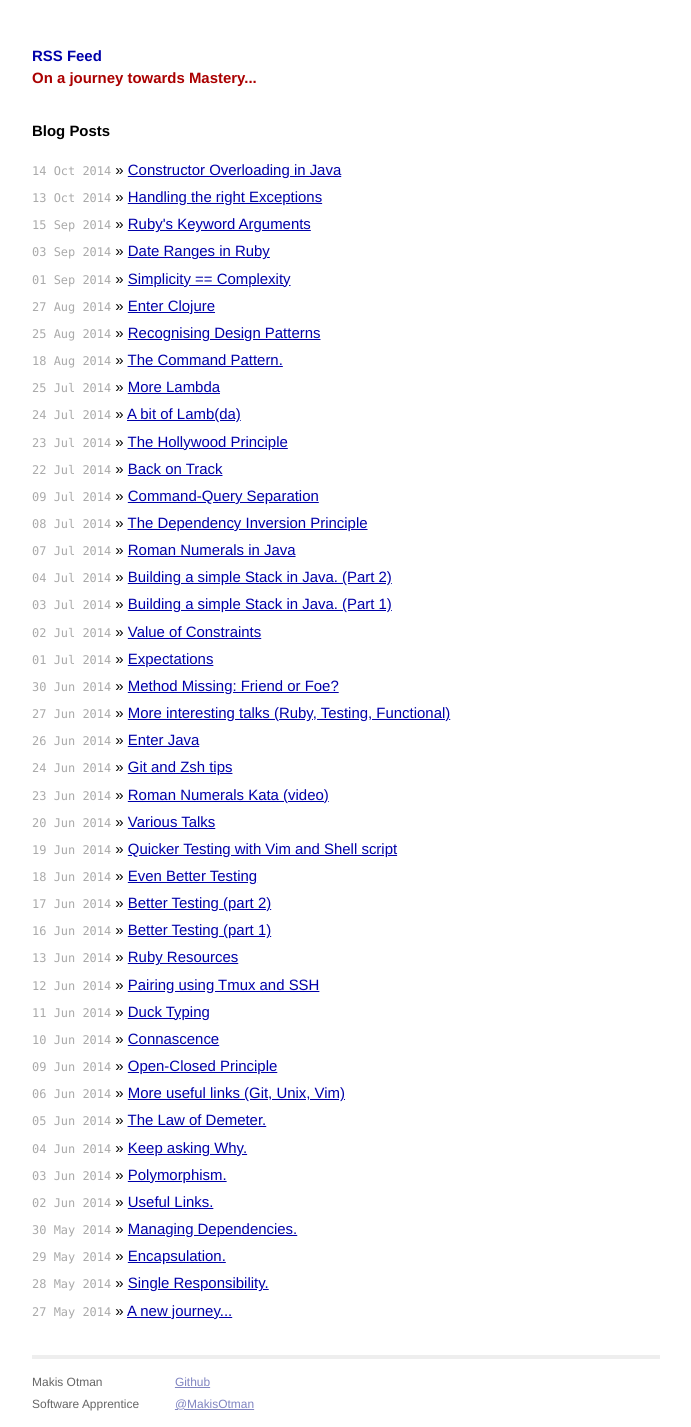
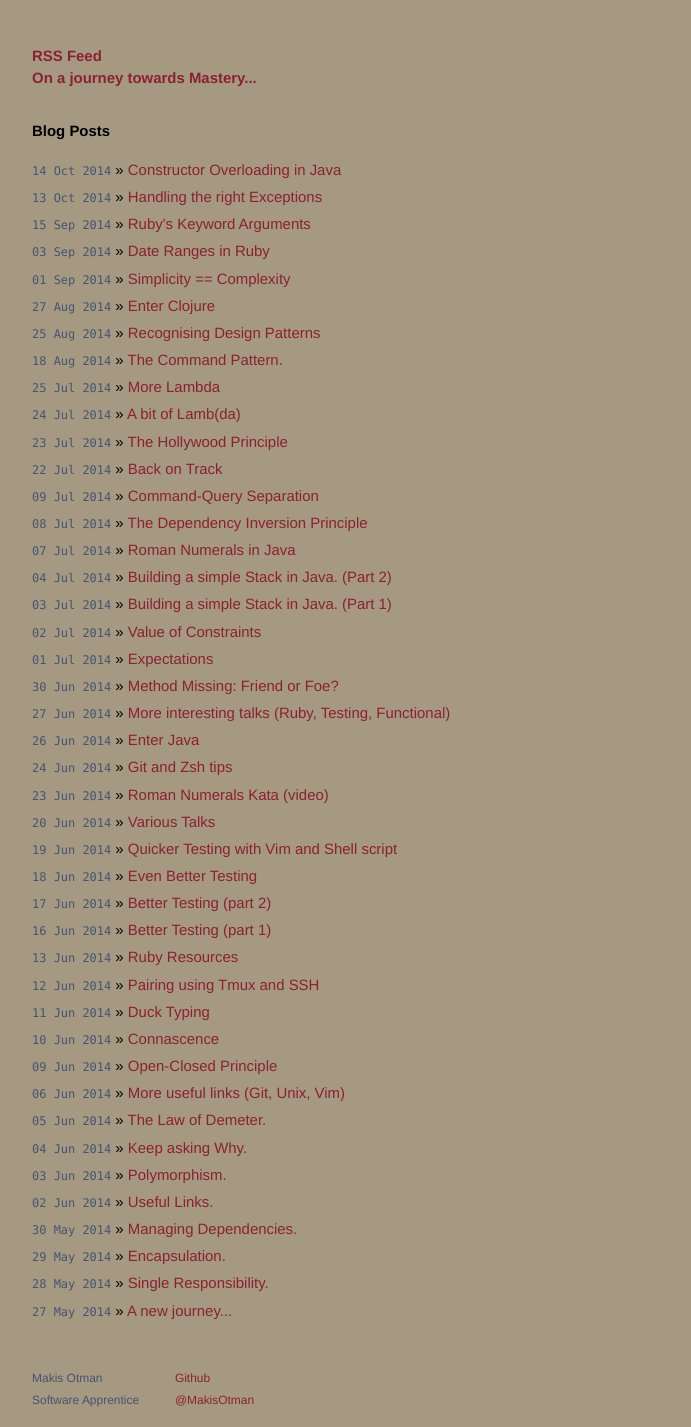
Before and after one commit to Maikon/personal_blog, a Jekyll site: the page built from index.html, in a window 1280 px wide. Shown: the whole page, without its empty margins (294-985 px from the left). Built offline with Jekyll 4.4.1, drawn with Linux system fonts in a browser that asks for light colours; Markdown is read by kramdown in place of the engine named in the settings.

Commit message:
Modify CSS and add development environment

```diff
--- a/_config.yml
+++ b/_config.yml
@@ -1,5 +1,5 @@
 name: On a journey towards Mastery...
 description: A blog documenting my journey towards programming enlightment.
-url: http://maikon.github.io/
+url: http://maikon.github.io
 markdown: redcarpet
 rouge: true
--- /dev/null
+++ b/_config_development.yml
@@ -0,0 +1,2 @@
+url: http://0.0.0.0:4000
+environment: development
--- a/css/main.css
+++ b/css/main.css
@@ -13,7 +13,7 @@
 html, body { height: 100%; }
 
 body {
-  background-color: #FFF;
+  background-color: #A69981;
   font: 13.34px Helvetica, Arial, sans-serif;
   font-size: small;
   text-align: center;
@@ -25,9 +25,11 @@ h1, h2, h3, h4, h5, h6 {
 h1 { margin-bottom: 1em; }
 p { margin: 1em 0; }
 
-a         { color: #00a; }
-a:hover   { color: #000; }
-a:visited { color: #a0a; }
+a {
+  color: #8C2034;
+  text-decoration: none;
+}
+a:hover { color: #E0B43F; }
 
 /*****************************************************************************/
 /*
@@ -44,7 +46,7 @@ a:visited { color: #a0a; }
 }
 
 .posts span {
-  color: #aaa;
+  color: #455473;
   font-family: Monaco, "Courier New", monospace;
   font-size: 80%;
 }
@@ -74,11 +76,11 @@ a:visited { color: #a0a; }
 }
 
 .title a {
-  color: #a00;
+  color: #8C2034;
 }
 
 .title a:hover {
-  color: #000;
+  color: #E0B43F;
 }
 
 .header a.extra {
@@ -91,13 +93,12 @@ a:visited { color: #a0a; }
 }
 
 .meta {
-  color: #aaa;
+  color: #455473;
 }
 
 .footer {
   font-size: 80%;
-  color: #666;
-  border-top: 4px solid #eee;
+  color: #455473;
   margin-top: 2em;
   overflow: hidden;
 }
@@ -108,7 +109,11 @@ a:visited { color: #a0a; }
 }
 
 .footer .contact a {
-  color: #8085C1;
+  color: #8C2034;
+}
+
+.footer .contact a:hover {
+  color: #F6C545;
 }
 
 .footer .rss {
```
